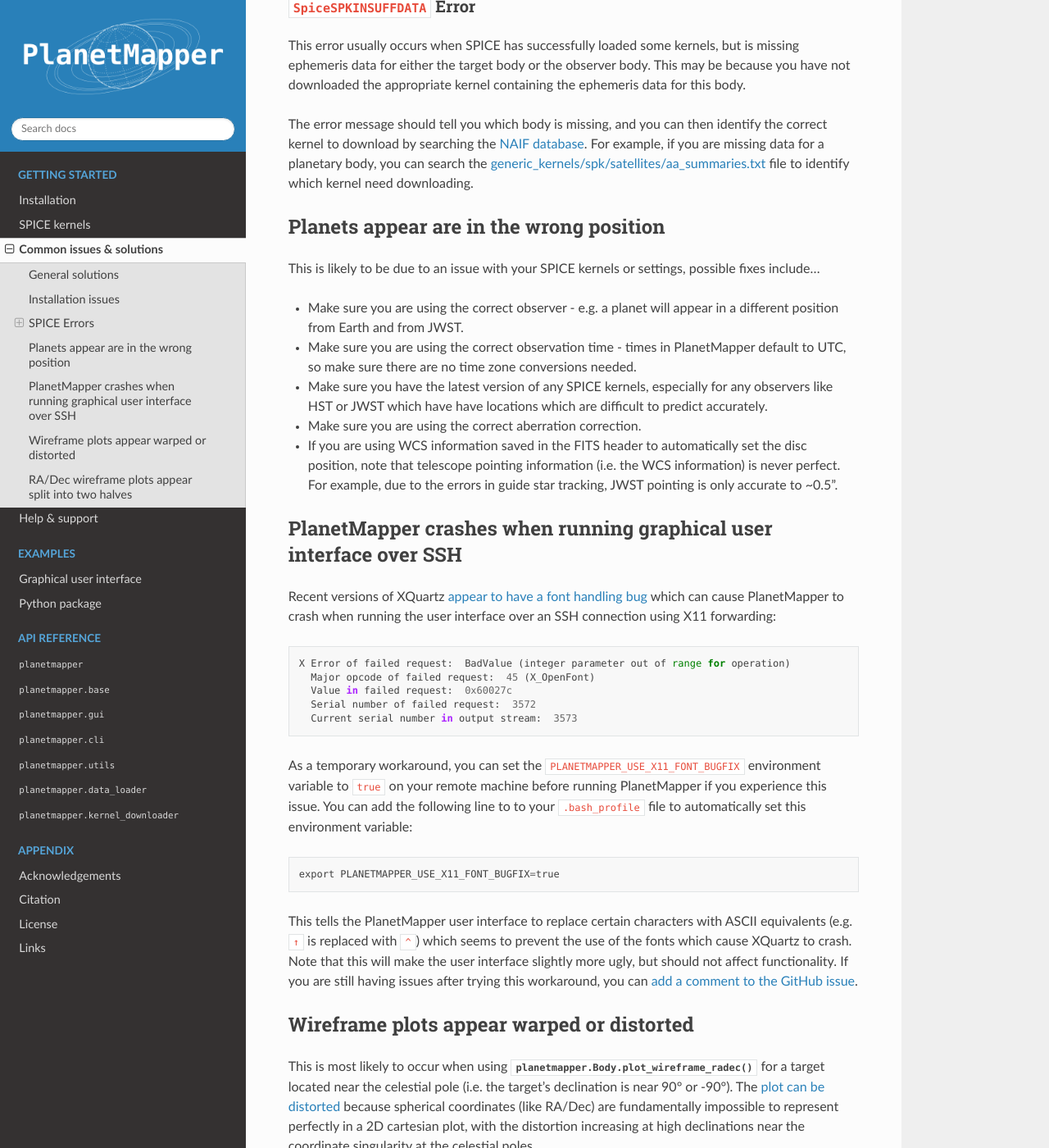
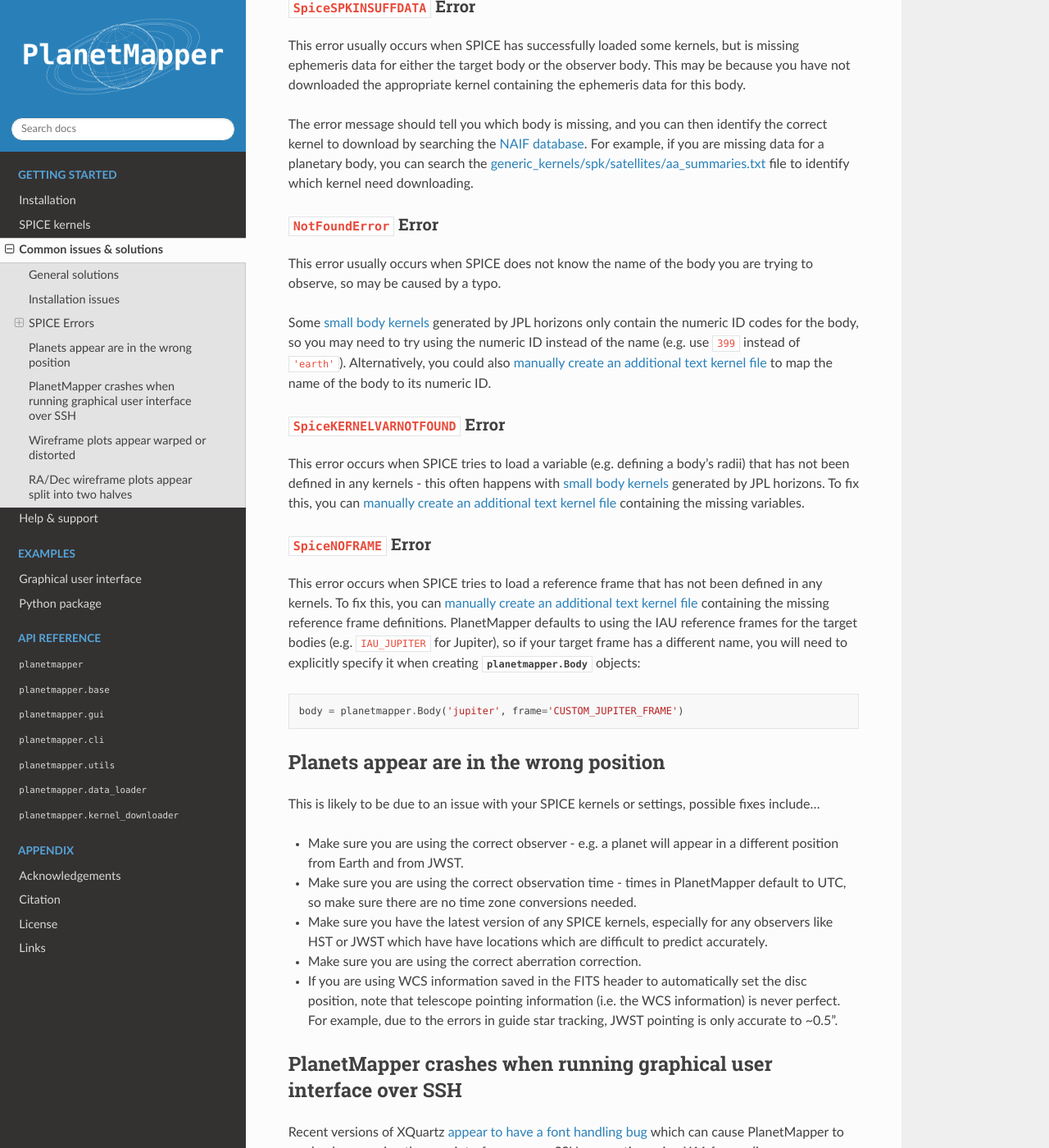
Before and after one commit to ortk95/planetmapper, a Sphinx documentation site: the page built from docs/common_issues.rst, in a window 1280 px wide and 1400 px high, scrolled down 896 px. Shown: the whole window at 82% size. Built offline with Sphinx 7.4.7 and the Read the Docs theme 2.0.0, drawn with Linux system fonts in a browser that asks for light colours; the version number could not be read and is left out.

Commit message:
Add more examples to common issues documentation

```diff
--- a/docs/common_issues.rst
+++ b/docs/common_issues.rst
@@ -31,6 +31,27 @@
 This error usually occurs when SPICE has successfully loaded some kernels, but is missing ephemeris data for either the target body or the observer body. This may be because you have not downloaded the appropriate kernel containing the ephemeris data for this body.
 
 The error message should tell you which body is missing, and you can then identify the correct kernel to download by searching the `NAIF database <https://naif.jpl.nasa.gov/pub/naif/>`_. For example, if you are missing data for a planetary body, you can search the `generic_kernels/spk/satellites/aa_summaries.txt <https://naif.jpl.nasa.gov/pub/naif/generic_kernels/spk/satellites/aa_summaries.txt>`_ file to identify which kernel need downloading.
+
+
+`NotFoundError` Error
+---------------------
+This error usually occurs when SPICE does not know the name of the body you are trying to observe, so may be caused by a typo.
+
+Some :ref:`small body kernels <small body kernels>` generated by JPL horizons only contain the numeric ID codes for the body, so you may need to try using the numeric ID instead of the name (e.g. use `399` instead of `'earth'`). Alternatively, you could also :ref:`manually create an additional text kernel file <small body kernels>` to map the name of the body to its numeric ID.
+
+
+`SpiceKERNELVARNOTFOUND` Error
+------------------------------
+This error occurs when SPICE tries to load a variable (e.g. defining a body's radii) that has not been defined in any kernels - this often happens with :ref:`small body kernels <small body kernels>` generated by JPL horizons. To fix this, you can :ref:`manually create an additional text kernel file <small body kernels>` containing the missing variables.
+
+
+`SpiceNOFRAME` Error
+--------------------
+This error occurs when SPICE tries to load a reference frame that has not been defined in any kernels. To fix this, you can :ref:`manually create an additional text kernel file <small body kernels>` containing the missing reference frame definitions. PlanetMapper defaults to using the IAU reference frames for the target bodies (e.g. `IAU_JUPITER` for Jupiter), so if your target frame has a different name, you will need to explicitly specify it when creating :class:`planetmapper.Body` objects:
+
+::
+
+    body = planetmapper.Body('jupiter', frame='CUSTOM_JUPITER_FRAME')
 
 
 Planets appear are in the wrong position
--- a/docs/spice_kernels.rst
+++ b/docs/spice_kernels.rst
@@ -95,6 +95,8 @@
 The directory name for different missions can be found by searching the `NAIF archive <https://naif.jpl.nasa.gov/pub/naif/>`_.
 
 
+.. _small body kernels:
+
 Small body kernels
 ------------------
 The `JPL Horizons system <https://ssd.jpl.nasa.gov/horizons>`_ can be used to generate SPICE kernels for small bodies, such as asteroids and comets, which may not be available on the NAIF archive. Simply select :guilabel:`Small-Body SPK File` as the ephemeris type in the `Horizons web application <https://ssd.jpl.nasa.gov/horizons/app.html>`_ and download the generated SPK file. You should then place this file in your SPICE kernel directory, where it will automatically be loaded by PlanetMapper (see :ref:`customising the kernel directory<kernel directory>` below). For more information about the JPL Horizons generated kernels, see the `Horizons documentation <https://ssd.jpl.nasa.gov/horizons/manual.html#spk>`_.
```
